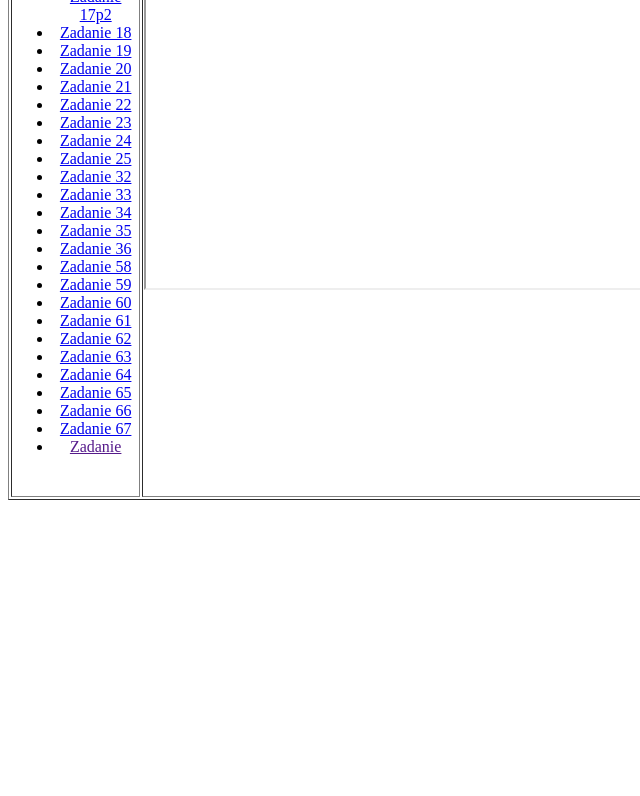
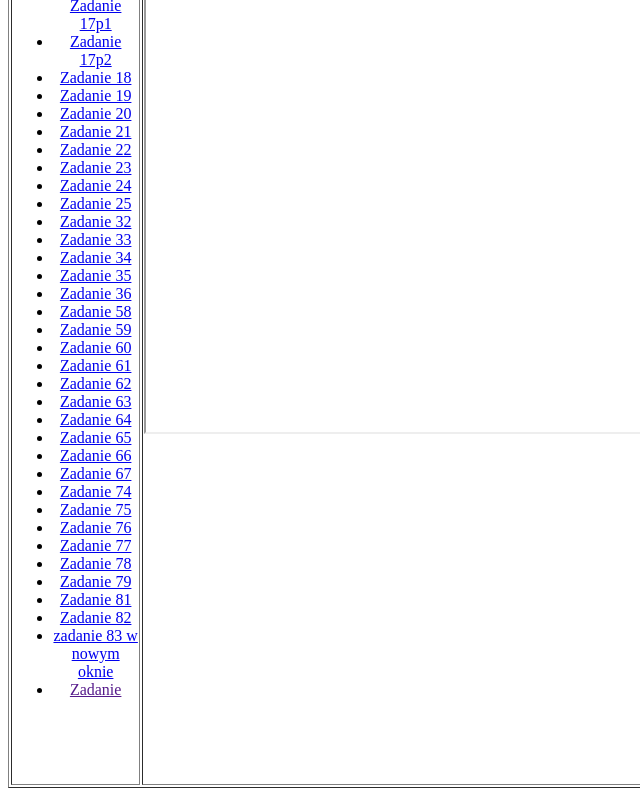
Before and after one commit to SzymonGP/z58-67, a plain HTML site: page index.html in a window 1280 px wide. Shown: the part 578-1374 px from the top of the page, without its empty margins (0-640 px from the left). Before the commit the page ends 1086 px from the top, so only its background shows below. Drawn offline with Linux system fonts and the light colour scheme.

Commit message:
Update index.html

```diff
--- a/index.html
+++ b/index.html
@@ -144,12 +144,37 @@
 					<a href="zadanie67_grot.html" target="strony">Zadanie 67</a>
 				</li>
 				<li>
+					<a href="zadanie74_grotha.html" target="strony">Zadanie  74</a>
+				</li>
+				<li>
+					<a href="zadanie75_grot.html" target="strony">Zadanie  75</a>
+				</li>
+				<li>
+					<a href="zadanie76_grot.html" target="strony">Zadanie  76</a>
+				</li>
+				<li>
+					<a href="zadanie77_grot.html" target="strony">Zadanie  77</a>
+				</li>
+				<li>
+					<a href="zadanie78_grot.html" target="strony">Zadanie 78 </a>
+				</li>
+				<li>
+					<a href="zadanie79_grot.html" target="strony">Zadanie  79</a>
+				</li>
+				<li>
+					<a href="zadanie81_grot.html" target="strony">Zadanie  81</a>
+				</li>
+				<li>
+					<a href="zadanie82_grot.html" target="strony">Zadanie  82</a>
+				</li>
+				<li>
+					<a target="_blank" href=" zadanie83_grot.html ">zadanie 83 w nowym oknie</a>
+				</li>
+				<li>
 					<a href="" target="strony">Zadanie  </a>
 				</li>
 
-
 				</ul>
-
 					</td>
 
 
@@ -245,7 +270,31 @@
 					<a href="kod_z67_grot.txt" target="strony">Zadanie 67</a>
 				</li>
 				<li>
-					<a href="" target="strony">Zadanie </a>
+					<a href="kod_z75_grot.txt" target="strony">Zadanie 75</a>
+				</li>
+				<li>
+					<a href="kod_z76_grot.txt" target="strony">Zadanie 76</a>
+				</li>
+				<li>
+					<a href="kod_z77_grot.txt" target="strony">Zadanie 77</a>
+				</li>
+				<li>
+					<a href="kod_z78_grot.txt" target="strony">Zadanie  78</a>
+				</li>
+				<li>
+					<a href="kod_z79_grot.txt" target="strony">Zadanie 79</a>
+				</li>
+				<li>
+					<a href="kod_z81_grot.txt" target="strony">Zadanie 81</a>
+				</li>
+				<li>
+					<a href="kod_z82_grot.txt" target="strony">Zadanie 82</a>
+				</li>
+				<li>
+					<a href="kod_z83_grot.txt" target="strony">Zadanie 83</a>
+				</li>
+				<li>
+					<a href="" target="strony">Zadanie  </a>
 				</li>
 
 					</td>
```
Lines whose indentation alone changed are shown as unchanged.
